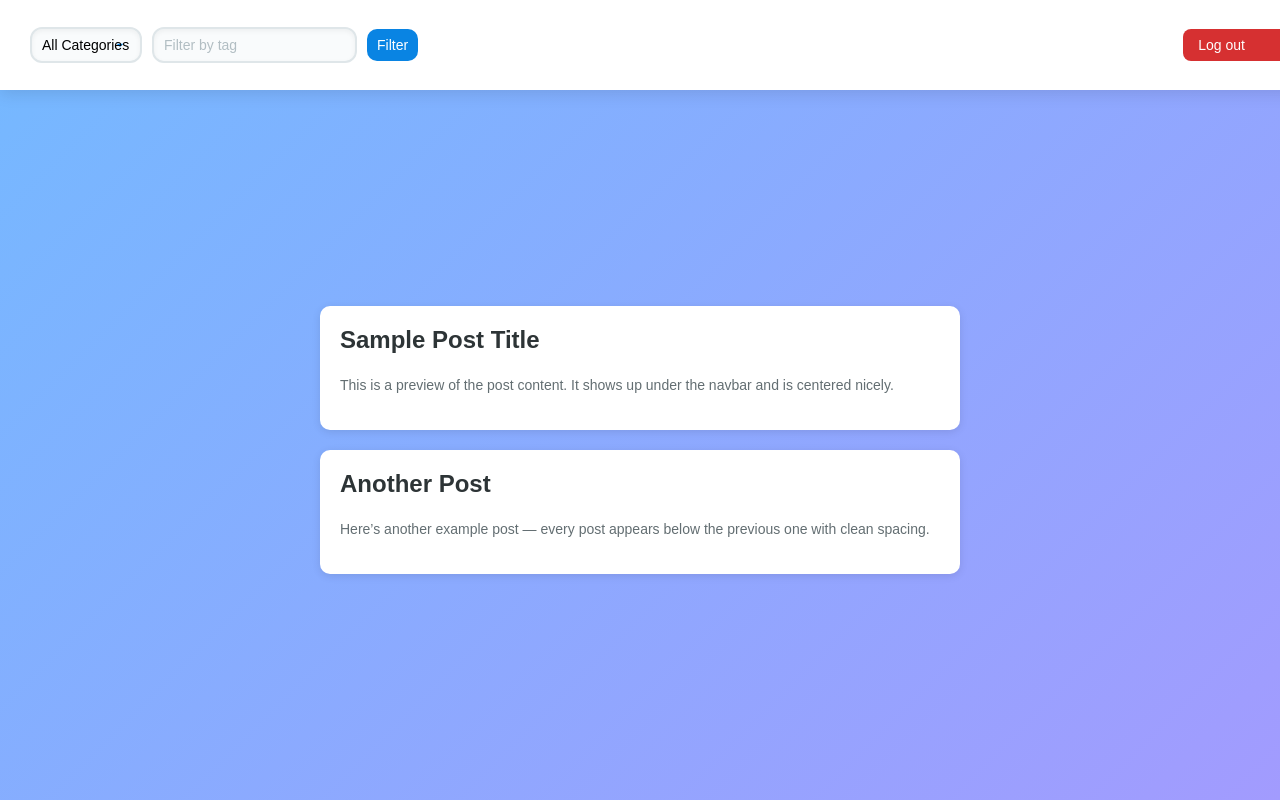
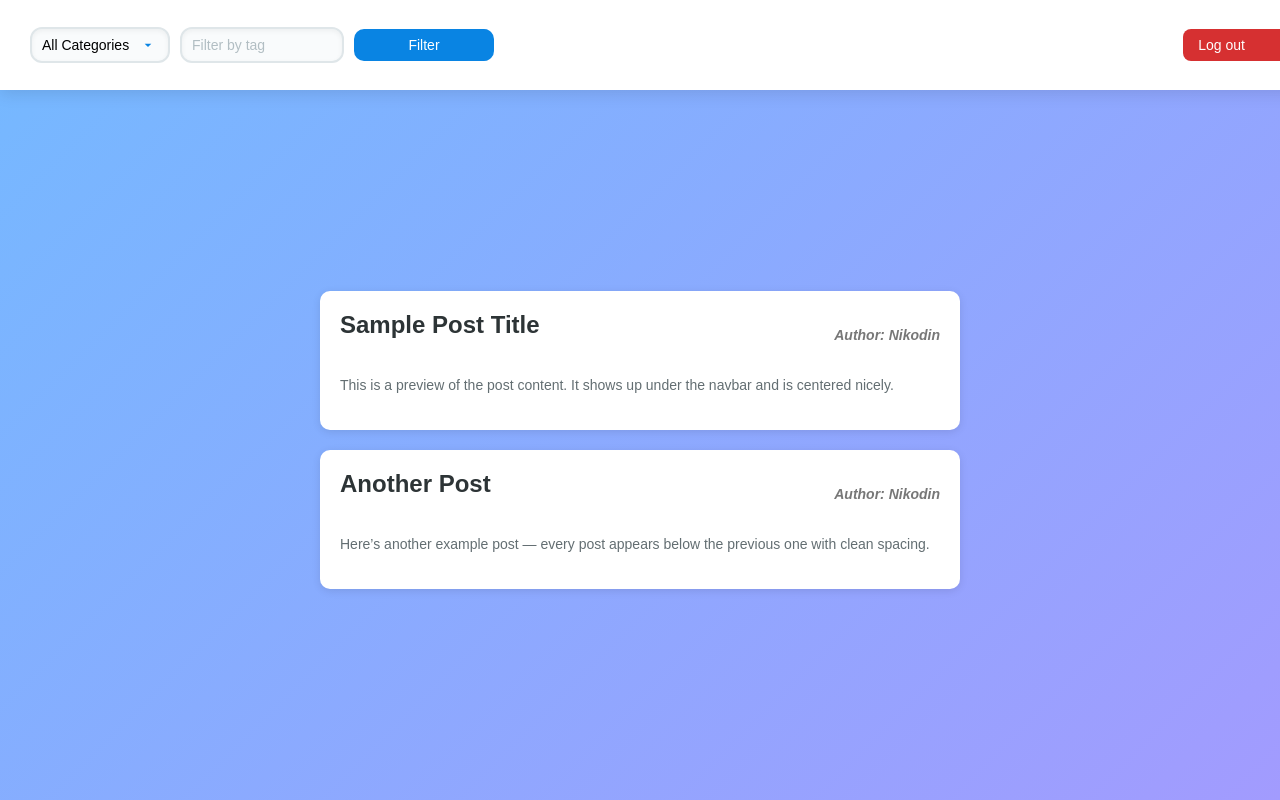
Before and after one commit to Niki7000/CMS-Project, a PHP site: page /home.php in a window 1280 px wide. Run offline with PHP 8.4, Linux system fonts and the light colour scheme.

Commit message:
Added Author on posts and changed posts table in database.

```diff
--- a/home.php
+++ b/home.php
@@ -28,14 +28,27 @@
     </nav>
 
     <main class="main-content">
+
         <div class="post">
-            <h2>Sample Post Title</h2>
-            <p>This is a preview of the post content. It shows up under the navbar and is centered nicely.</p>
+            <div class="post-header">
+            <h2 class="post-title">Sample Post Title</h2>
+            <h3 class="post-author">Author: Nikodin</h3>
+            </div>
+            <p class="post-content">
+            This is a preview of the post content. It shows up under the navbar and is centered nicely.
+            </p>
         </div>
+
         <div class="post">
-            <h2>Another Post</h2>
-            <p>Here’s another example post — every post appears below the previous one with clean spacing.</p>
+            <div class="post-header">
+                <h2 class="post-title">Another Post</h2>
+                <h3 class="post-author">Author: Nikodin</h3>
+            </div>
+            <p class="post-content">
+                Here’s another example post — every post appears below the previous one with clean spacing.
+            </p>
         </div>
+
     </main>
 
 </body>
--- a/style.css
+++ b/style.css
@@ -109,6 +109,7 @@ select.form-input option {
     background-color: #f5f6fa;
 }
 
+
 .navbar {
     position: fixed;
     top: 0;
@@ -123,6 +124,7 @@ select.form-input option {
     z-index: 1000;
 }
 
+
 .filter-form {
     display: flex;
     align-items: center;
@@ -133,7 +135,7 @@ select.form-input option {
 .btn.small {
     padding: 8px 10px;
     font-size: 14px;
-    width: auto;
+    width: 140px;
 }
 
 .nav-right .btn.logout {
@@ -148,6 +150,18 @@ select.form-input option {
 
 .nav-right .btn.logout:hover {
     background-color: #ff7675;
+}
+
+.post-header {
+    display: flex;
+    justify-content: space-between;
+    align-items: center;
+}
+
+.post-author {
+    font-size: 14px;
+    color: #777;
+    font-style: italic;
 }
 
 .main-content {
```
Also changed, not shown: Database/Diagram.png.
